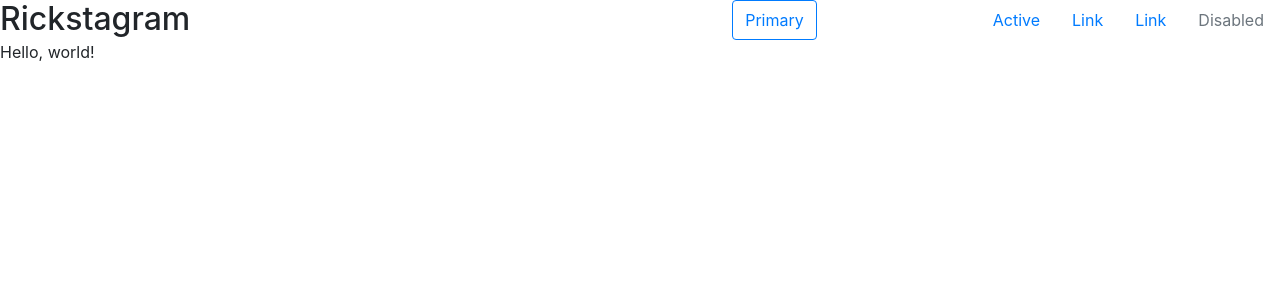
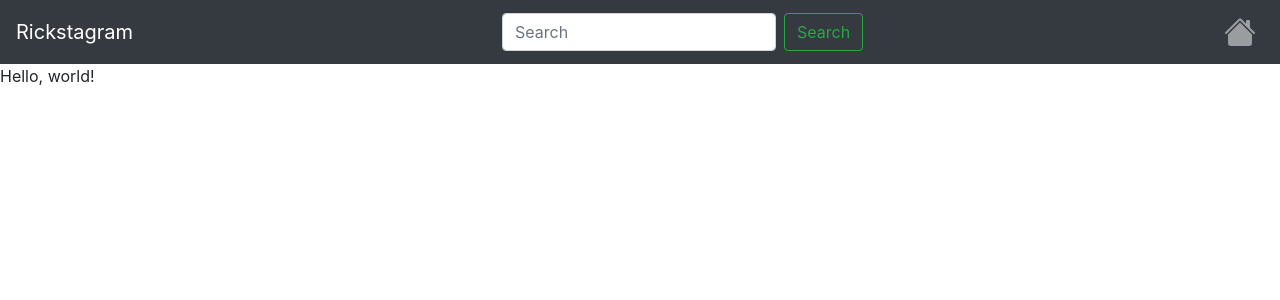
Before and after one commit to rickstylz01/instaclone, a React (Create React App) app: page / in a window 1280 px wide. Shown: the top 300 px of the page. Built offline with nearby package versions, Linux system fonts and the light colour scheme.

Commit message:
switch old navbar component with new navbar

```diff
--- a/src/components/MainNavbar/MainNavbar.js
+++ b/src/components/MainNavbar/MainNavbar.js
@@ -1,30 +1,56 @@
 import React from "react";
+import Form from "react-bootstrap/Form";
 import Nav from "react-bootstrap/Nav";
+import Navbar from "react-bootstrap/Navbar";
 import Button from "react-bootstrap/Button";
+import FormControl from "react-bootstrap/FormControl";
 
-class Header extends React.Component {
+class MainNavbar extends React.Component {
   render() {
     return (
-      <Nav className="justify-content-end" activeKey="/home">
-        <h2 id="navTitle">Rickstagram</h2>
-        <Button variant="outline-primary">Primary</Button>
-        <Nav.Item>
-          <Nav.Link href="/home">Active</Nav.Link>
-        </Nav.Item>
-        <Nav.Item>
-          <Nav.Link eventKey="link-1">Link</Nav.Link>
-        </Nav.Item>
-        <Nav.Item>
-          <Nav.Link eventKey="link-2">Link</Nav.Link>
-        </Nav.Item>
-        <Nav.Item>
-          <Nav.Link eventKey="disabled" disabled>
-            Disabled
-          </Nav.Link>
-        </Nav.Item>
-      </Nav>
+      <Navbar
+        collapseOnSelect expand="lg"
+        bg="dark"
+        variant="dark"
+      >
+        <Navbar.Brand href="#home">Rickstagram</Navbar.Brand>
+        <Navbar.Toggle aria-controls="responsive-navbar-nav" />
+
+        <Navbar.Collapse id="responsive-navbar-nav">
+          <Form className="ml-auto" inline>
+            <FormControl
+              type="text"
+              placeholder="Search"
+              className="mr-sm-2"
+            />
+            <Button variant="outline-success">Search</Button>
+          </Form>
+
+          <Nav className="ml-auto">
+            <Nav.Link href="#home">
+              <svg
+                width="2em"
+                height="2em"
+                viewBox="0 0 16 16"
+                className="bi bi-house-fill"
+                fill="currentColor"
+                xmlns="http://www.w3.org/2000/svg"
+              >
+                <path
+                  fillRule="evenodd"
+                  d="M8 3.293l6 6V13.5a1.5 1.5 0 0 1-1.5 1.5h-9A1.5 1.5 0 0 1 2 13.5V9.293l6-6zm5-.793V6l-2-2V2.5a.5.5 0 0 1 .5-.5h1a.5.5 0 0 1 .5.5z"
+                />
+                <path
+                  fillRule="evenodd"
+                  d="M7.293 1.5a1 1 0 0 1 1.414 0l6.647 6.646a.5.5 0 0 1-.708.708L8 2.207 1.354 8.854a.5.5 0 1 1-.708-.708L7.293 1.5z"
+                />
+              </svg>
+            </Nav.Link>
+          </Nav>
+        </Navbar.Collapse>
+      </Navbar>
     );
   }
 }
 
-export default Header;
+export default MainNavbar;
```
Also changed, not shown: 1 other file (tests, documents, lock files or other folders).
